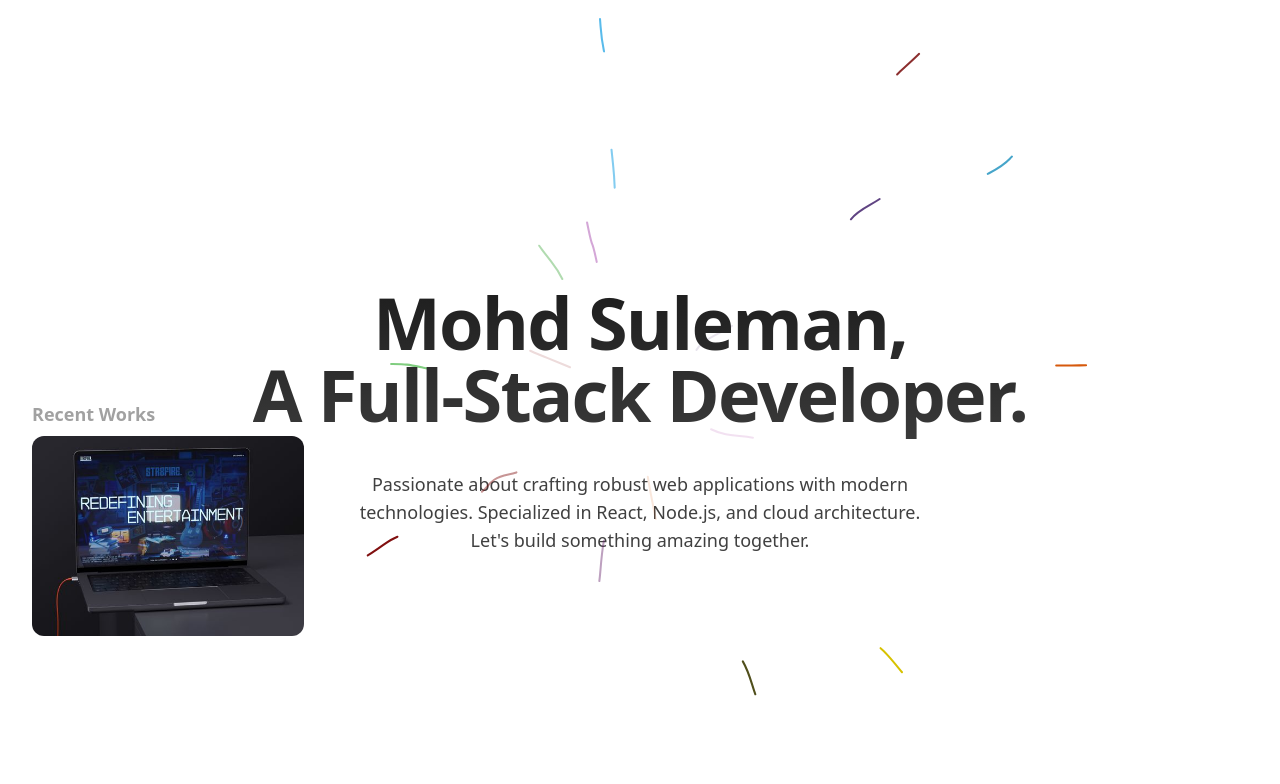
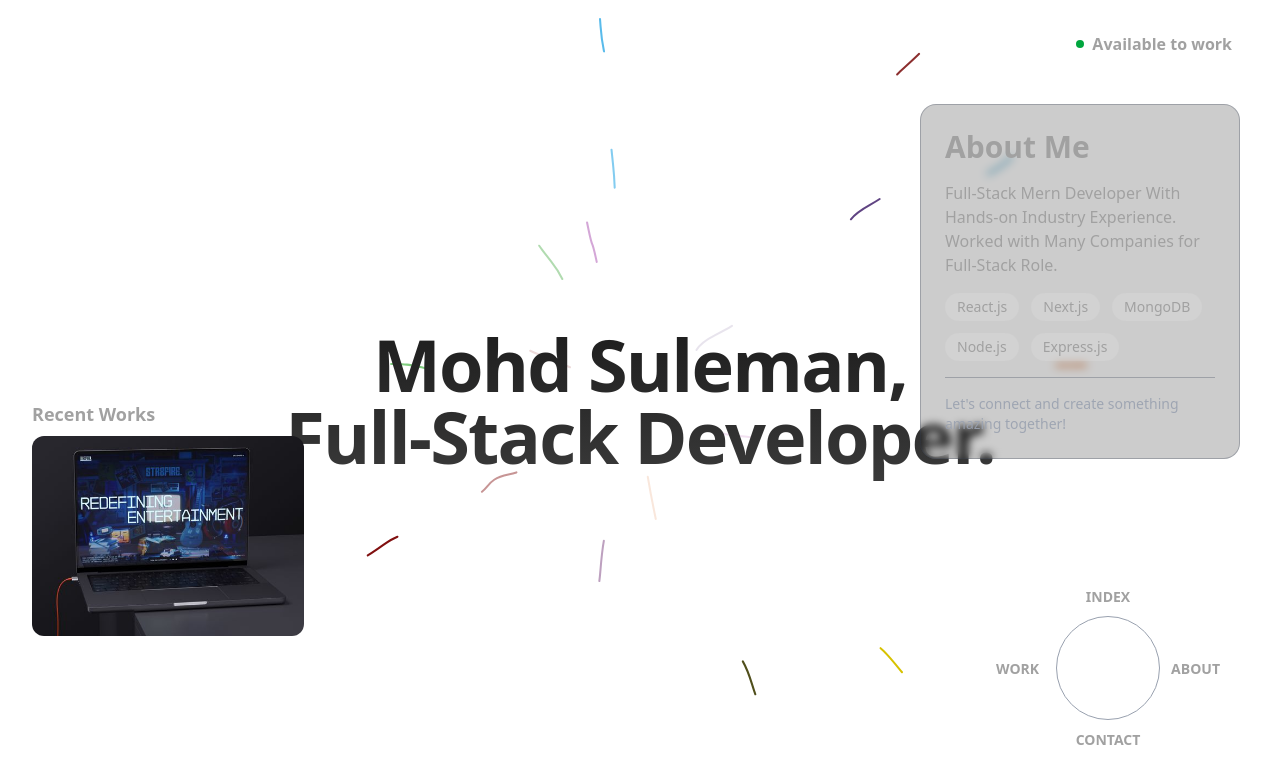
Before and after one commit to Suleman9580/portfolio, a React (Vite) app: page / in a window 1280 px wide. Shown: the top 784 px of the page. Built offline with nearby package versions, Linux system fonts and the light colour scheme.

Commit message:
Added About Me card

```diff
--- a/src/App.jsx
+++ b/src/App.jsx
@@ -1,5 +1,8 @@
 import React from 'react'
 import { BackgroundLines } from './components/ui/background-lines'
+import AboutCard from './components/AboutCard'
+
+
 
 function App() {
   return (
@@ -8,14 +11,44 @@ function App() {
     <BackgroundLines className="flex items-center justify-center flex-col px-4">
     </BackgroundLines>
 
+    <AboutCard></AboutCard>
 
     <div className="work-card absolute top-100">
     <p className='font-bold text-lg'>Recent Works</p>
     <img className='h-50 w-68 mt-2 hover:scale-96 transition-scale scale-100 cursor-pointer duration-700 rounded-xl object-cover' src="src\assets\work-img.jpg" alt="work image" />
     </div>
 
+   <div className="availability absolute right-12 items-center gap-2 font-semibold flex">
+    <div className='h-2 w-2 rounded-full bg-green-600'></div>
+    <h1>Available to work</h1>
+   </div>
+
+   <div className="menu absolute bottom-20 right-30 flex items-center font-semibold justify-center ">
+      <div className="relative flex items-center justify-center">
+        {/* Circle */}
+        <div className="circle h-26 w-26 border p-2 border-gray-400 rounded-full flex items-start justify-center">
+          {/* Small white dot at the top */}
+          <div className=" h-2 w-2 bg-white rounded-full"></div>
+        </div>
+
+        {/* Menu Items */}
+        <a href="#" className="absolute top-[-30px] text-[14px]">
+          INDEX
+        </a>
+        <a href="#" className="absolute left-[-60px] text-[14px] ">
+          WORK
+        </a>
+        <a href="#" className="absolute right-[-60px] text-[14px] ">
+          ABOUT
+        </a>
+        <a href="#" className="absolute bottom-[-30px] text-[14px] ">
+          CONTACT
+        </a>
+      </div>
     </div>
 
+
+    </div>
     </>
   )
 }
--- /dev/null
+++ b/src/components/AboutCard.jsx
@@ -0,0 +1,37 @@
+import { motion } from 'framer-motion';
+
+const AboutCard = () => {
+  return (
+    <motion.div
+      initial={{ opacity: 0, y: 20 }}
+      animate={{ opacity: 1, y: 0 }}
+      transition={{ duration: 0.5 }}
+      className="absolute top-26 right-10 w-80 p-6 rounded-2xl backdrop-blur-xs bg-black/20 border border-gray-700/30"
+    >
+      <div className="space-y-4">
+        <h2 className="text-3xl font-bold ">About Me</h2>
+
+        <p >
+          Full-Stack Mern Developer With Hands-on Industry Experience. <br />
+          Worked with Many Companies for Full-Stack Role.
+        </p>
+
+        <div className="flex flex-wrap gap-3">
+          <span className="px-3 py-1 text-sm bg-white/10 rounded-full ">React.js</span>
+          <span className="px-3 py-1 text-sm bg-white/10 rounded-full ">Next.js</span>
+          <span className="px-3 py-1 text-sm bg-white/10 rounded-full ">MongoDB</span>
+          <span className="px-3 py-1 text-sm bg-white/10 rounded-full ">Node.js</span>
+          <span className="px-3 py-1 text-sm bg-white/10 rounded-full ">Express.js</span>
+        </div>
+
+        <div className="pt-4 border-t border-gray-700/30">
+          <p className="text-gray-400/90 text-sm">
+            Let's connect and create something amazing together!
+          </p>
+        </div>
+      </div>
+    </motion.div>
+  );
+};
+
+export default AboutCard;
--- a/src/components/ui/background-lines.jsx
+++ b/src/components/ui/background-lines.jsx
@@ -13,12 +13,9 @@ export const BackgroundLines = ({
       className={cn("h-screen w-full absolute top-0 left-0 z-[-1000] bg-white dark:bg-black", className)}>
       <SVG svgOptions={svgOptions} />
       <h2 className="bg-clip-text  text-transparent text-center bg-gradient-to-b from-neutral-900 to-neutral-700 dark:from-neutral-600 dark:to-white text-xl sm:text-2xl md:text-4xl lg:text-7xl py-2 sm:py-4 md:py-10 relative z-20 font-bold tracking-tight">
-        Mohd Suleman, <br /> A Full-Stack Developer.
+        Mohd Suleman, <br /> Full-Stack Developer.
       </h2>
-      <p className="max-w-xs sm:max-w-md md:max-w-xl mx-auto text-xs sm:text-sm md:text-lg text-neutral-700 dark:text-neutral-400 text-center px-4 sm:px-0">
-        Passionate about crafting robust web applications with modern technologies.
-        Specialized in React, Node.js, and cloud architecture. Let's build something amazing together.
-      </p>
+
 
       {children}
     </div>)
```
